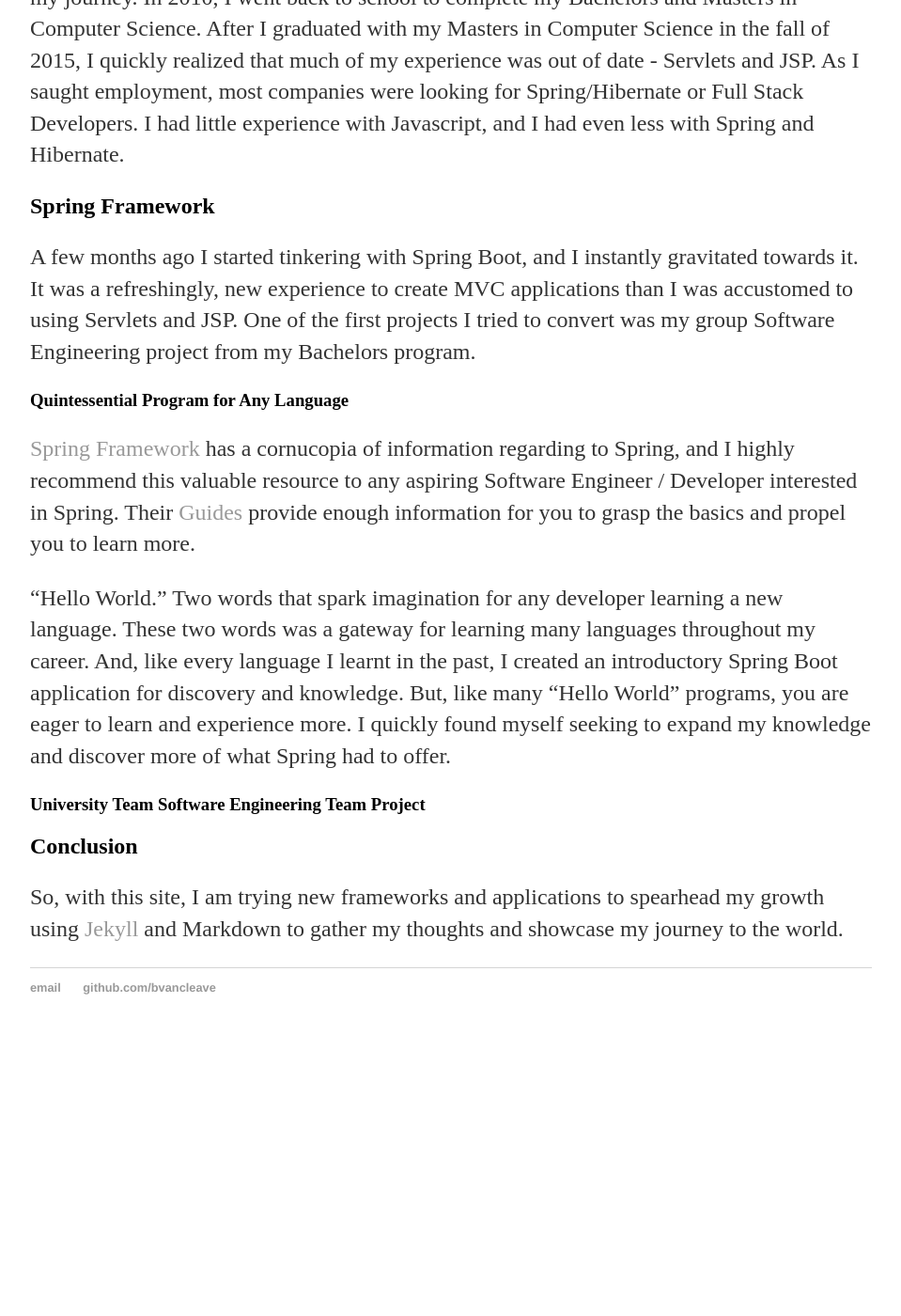
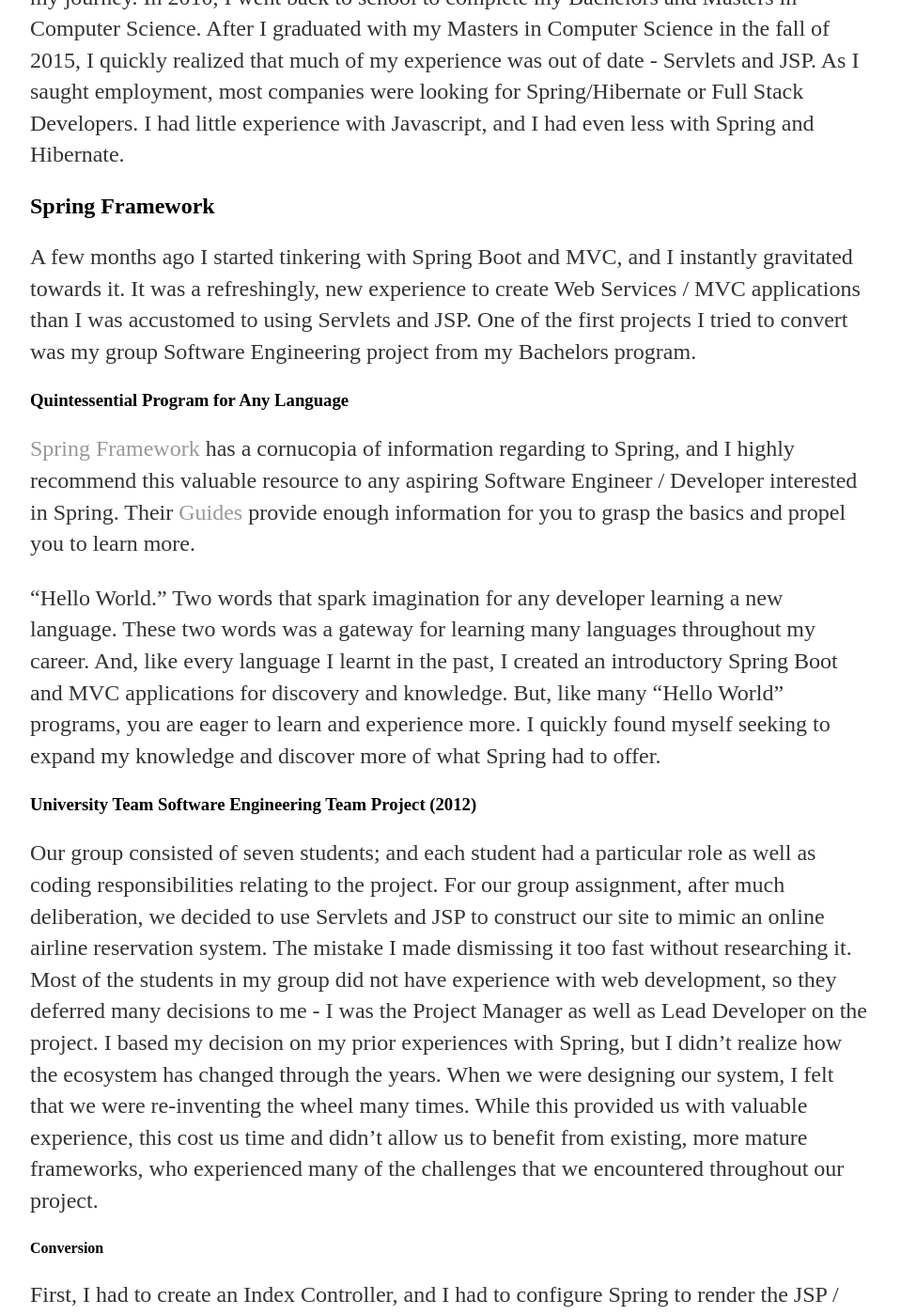
Before and after one commit to bvancleave/bvancleave.github.io, a Jekyll site: the page built from _posts/2016-11-14-site-launch.md, in a window 1280 px wide and 1400 px high, scrolled down 414 px. Shown: the whole window at 94% size, without its empty margins (160-1119 px from the left). Built offline with Jekyll 4.4.1, drawn with Linux system fonts in a browser that asks for light colours; before the commit the page ends 1532 px from its top, so only the background shows below that; some of the changed text lies outside the part shown.

Commit message:
Update 2016-11-14-site-launch.md
added team project intro

````diff
--- a/_posts/2016-11-14-site-launch.md
+++ b/_posts/2016-11-14-site-launch.md
@@ -8,14 +8,27 @@ date : 2016-11-14
 To help me understand new and existing Java Frameworks, I created this blog to document my journey.  In 2010, I went back to school to complete my Bachelors and Masters in Computer Science.  After I graduated with my Masters in Computer Science in the fall of 2015, I quickly realized that much of my experience was out of date - Servlets and JSP.  As I saught employment, most companies were looking for Spring/Hibernate or Full Stack Developers.  I had little experience with Javascript, and I had even less with Spring and Hibernate.
 
 ## Spring Framework
-A few months ago I started tinkering with Spring Boot, and I instantly gravitated towards it.  It was a refreshingly, new experience to create MVC applications than I was accustomed to using Servlets and JSP.  One of the first projects I tried to convert was my group Software Engineering project from my Bachelors program.
+A few months ago I started tinkering with Spring Boot and MVC, and I instantly gravitated towards it.  It was a refreshingly, new experience to create Web Services / MVC applications than I was accustomed to using Servlets and JSP.  One of the first projects I tried to convert was my group Software Engineering project from my Bachelors program.
 
 ### Quintessential Program for Any Language
 [Spring Framework](http://www.spring.io) has a cornucopia of information regarding to Spring, and I highly recommend this valuable resource to any aspiring Software Engineer / Developer interested in Spring.  Their [Guides](http://spring.io/guides) provide enough information for you to grasp the basics and propel you to learn more.
 
-"Hello World."  Two words that spark imagination for any developer learning a new language.  These two words was a gateway for learning many languages throughout my career.  And, like every language I learnt in the past, I created an introductory Spring Boot application for discovery and knowledge.  But, like many "Hello World" programs, you are eager to learn and experience more.  I quickly found myself seeking to expand my knowledge and discover more of what Spring had to offer.
+"Hello World."  Two words that spark imagination for any developer learning a new language.  These two words was a gateway for learning many languages throughout my career.  And, like every language I learnt in the past, I created an introductory Spring Boot and MVC applications for discovery and knowledge.  But, like many "Hello World" programs, you are eager to learn and experience more.  I quickly found myself seeking to expand my knowledge and discover more of what Spring had to offer.
 
-### University Team Software Engineering Team Project
+### University Team Software Engineering Team Project (2012)
+Our group consisted of seven students; and each student had a particular role as well as coding responsibilities relating to the project.  For our group assignment, after much deliberation, we decided to use Servlets and JSP to construct our site to mimic an online airline reservation system.  The mistake I made dismissing it too fast without researching it.  Most of the students in my group did not have experience with web development, so they deferred many decisions to me - I was the Project Manager as well as Lead Developer on the project.  I based my decision on my prior experiences with Spring, but I didn't realize how the ecosystem has changed through the years.  When we were designing our system, I felt that we were re-inventing the wheel many times.  While this provided us with valuable experience, this cost us time and didn't allow us to benefit from existing, more mature frameworks, who experienced many of the challenges that we encountered throughout our project.
+
+#### Conversion
+First, I had to create an Index Controller, and I had to configure Spring to render the JSP / JSTL pages.  In the application.properties file, I stipulated the location of the Views - in this case, JSP.
+
+```
+### application.properties
+
+spring.mvc.view.prefix: /WEB-INF/jsp/
+spring.mvc.view.suffix: .jsp
+```
+
+In our project, we had many servlets, so I began with converting each servlet into a Controller.
 
 
 ## Conclusion
````
